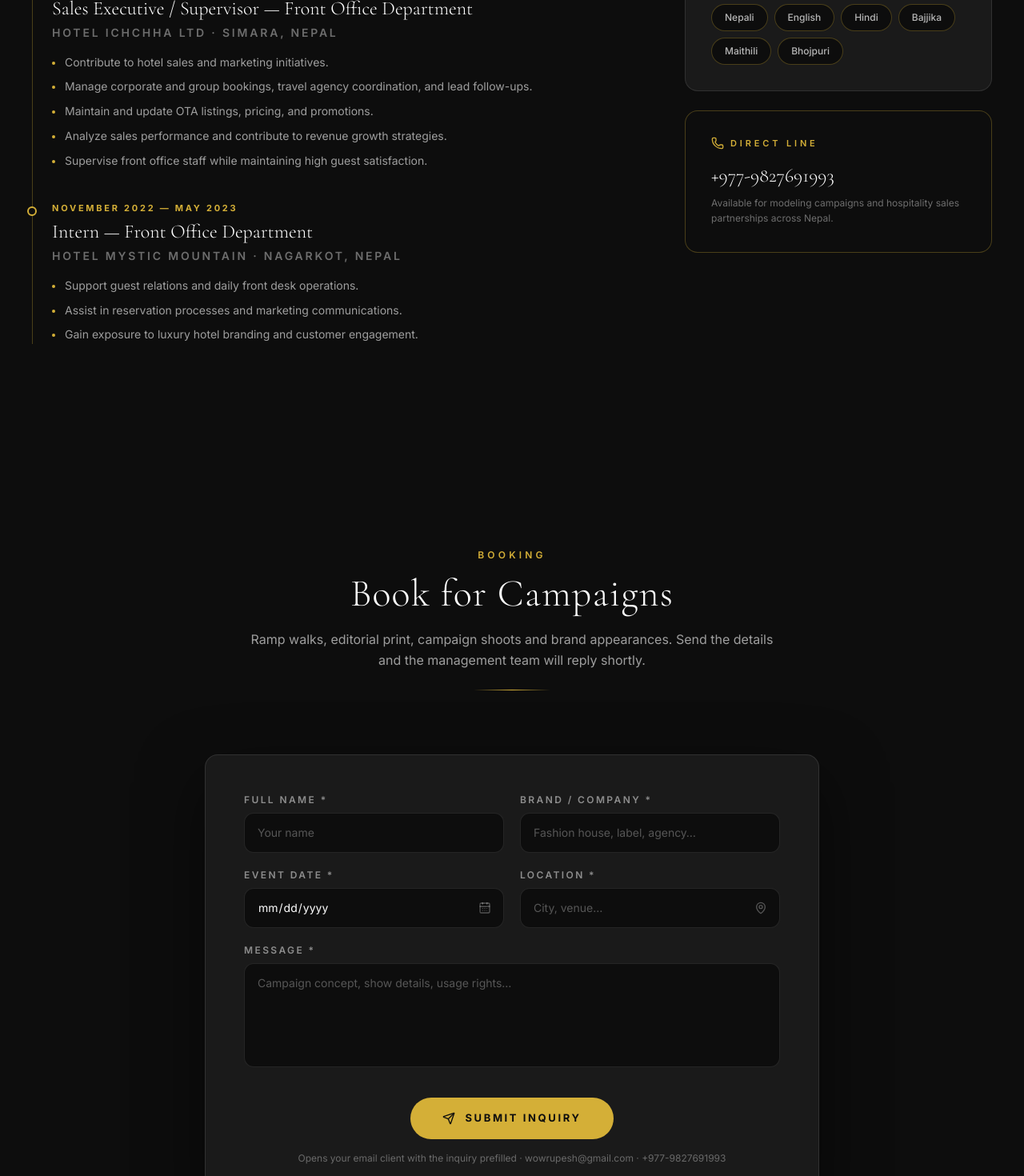
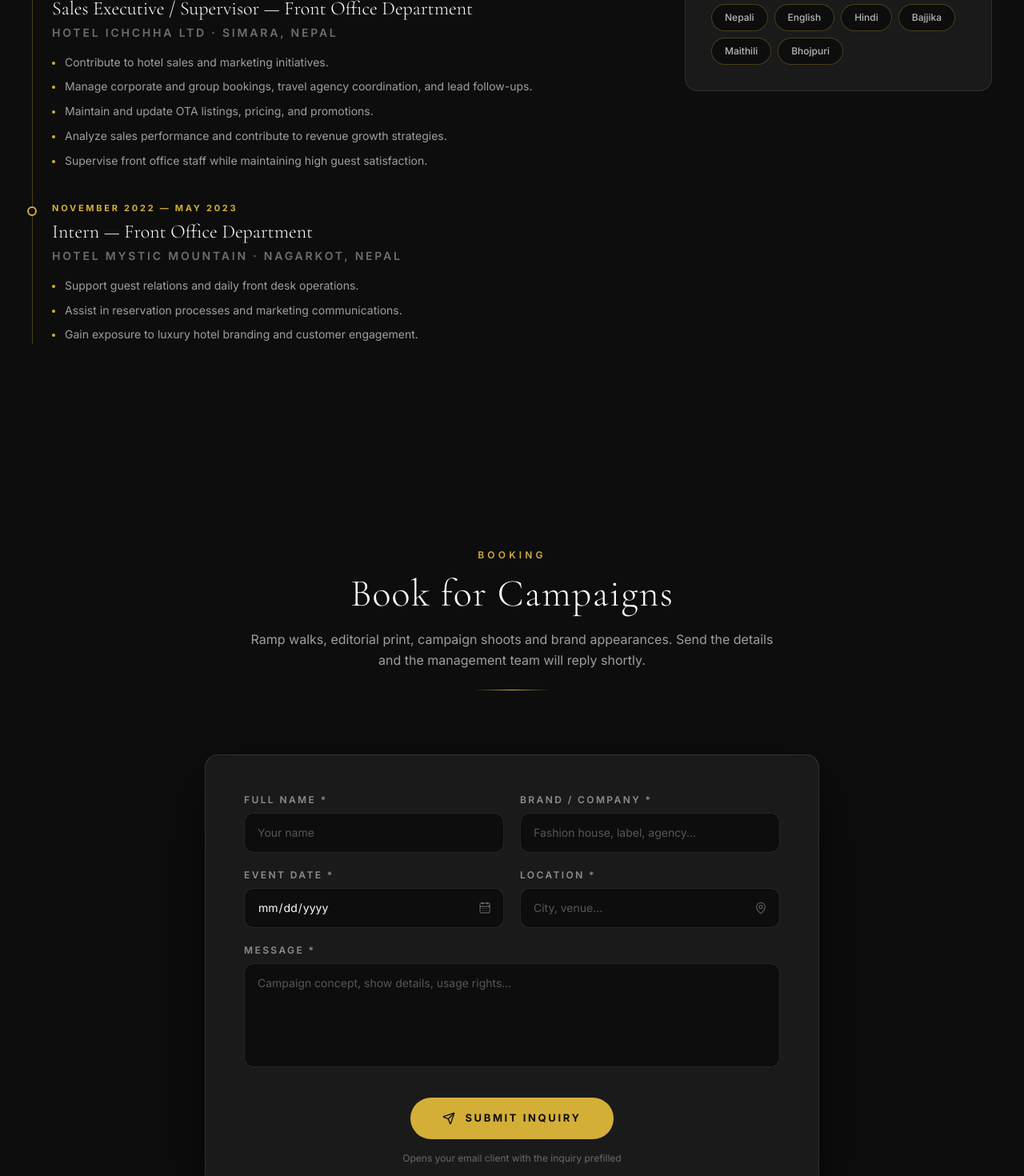
Before and after one commit to bhargav59/Riyansh-Adhikari, a Next.js app: page / in a window 1280 px wide. Shown: the part 7740-9210 px from the top of the page at 80% size. Built offline with nearby package versions, Linux system fonts and the light colour scheme.

Commit message:
End Hotel Diyalo role at Dec 2025, remove phone card and email display

```diff
--- a/src/components/CareerSection.tsx
+++ b/src/components/CareerSection.tsx
@@ -1,5 +1,5 @@
-import { Briefcase, Languages, Phone, BadgeCheck } from "lucide-react";
-import { career, careerSkills, languages, profile } from "@/data/site";
+import { Briefcase, Languages, BadgeCheck } from "lucide-react";
+import { career, careerSkills, languages } from "@/data/site";
 import Reveal from "@/components/Reveal";
 import SectionHeading from "@/components/SectionHeading";
 
@@ -93,23 +93,6 @@ export default function CareerSection() {
                 ))}
               </div>
             </article>
-
-            <article className="rounded-2xl border border-gold/30 bg-ink p-8">
-              <h3 className="mb-4 flex items-center gap-2 text-[11px] font-semibold uppercase tracking-[0.35em] text-gold">
-                <Phone className="h-4 w-4" aria-hidden="true" />
-                Direct Line
-              </h3>
-              <a
-                href={`tel:${profile.phone.replace(/[^+\d]/g, "")}`}
-                className="font-serif text-2xl font-light text-white transition-colors hover:text-gold"
-              >
-                {profile.phone}
-              </a>
-              <p className="mt-2 text-xs leading-relaxed text-white/40">
-                Available for modeling campaigns and hospitality sales
-                partnerships across Nepal.
-              </p>
-            </article>
           </div>
         </Reveal>
       </div>
--- a/src/components/ContactForm.tsx
+++ b/src/components/ContactForm.tsx
@@ -299,8 +299,7 @@ export default function ContactForm() {
                   )}
                 </button>
                 <p className="text-xs text-white/35">
-                  Opens your email client with the inquiry prefilled ·{" "}
-                  {profile.email} · {profile.phone}
+                  Opens your email client with the inquiry prefilled
                 </p>
               </div>
             </form>
--- a/src/data/site.ts
+++ b/src/data/site.ts
@@ -25,7 +25,7 @@ export const career = [
     ],
   },
   {
-    period: "May 2024 — Present",
+    period: "May 2024 — December 2025",
     role: "Senior Associate — Front Office (Sales-Focused)",
     company: "Hotel Diyalo Pvt. Ltd",
     location: "Nepal",
```
